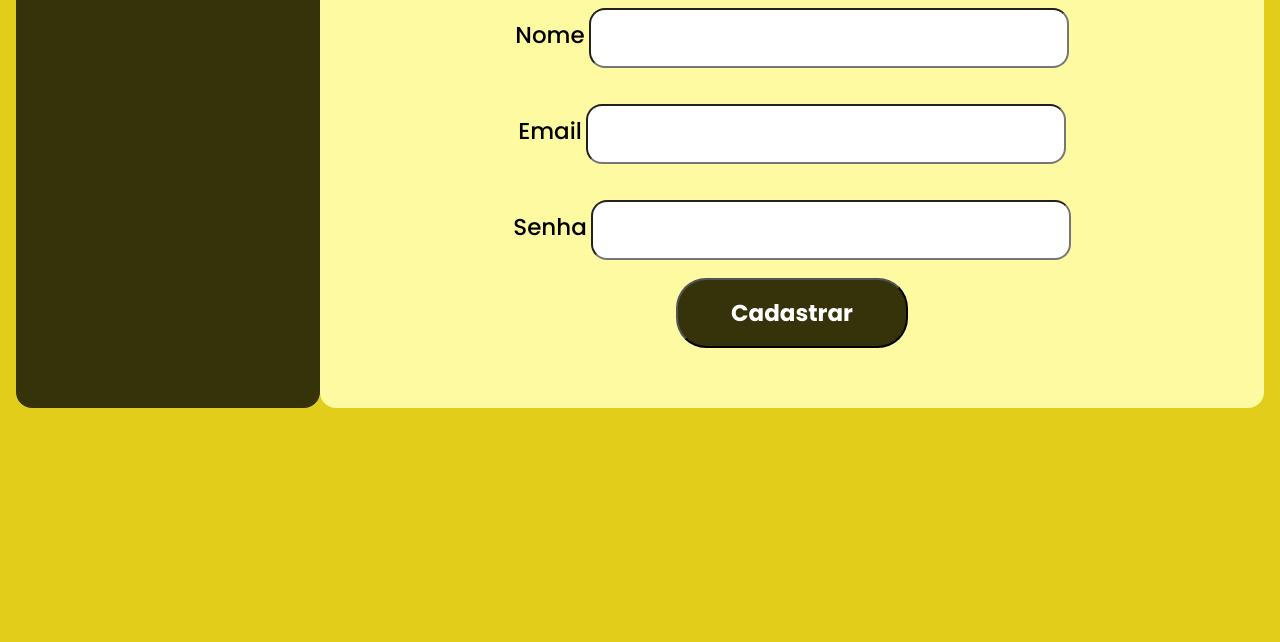
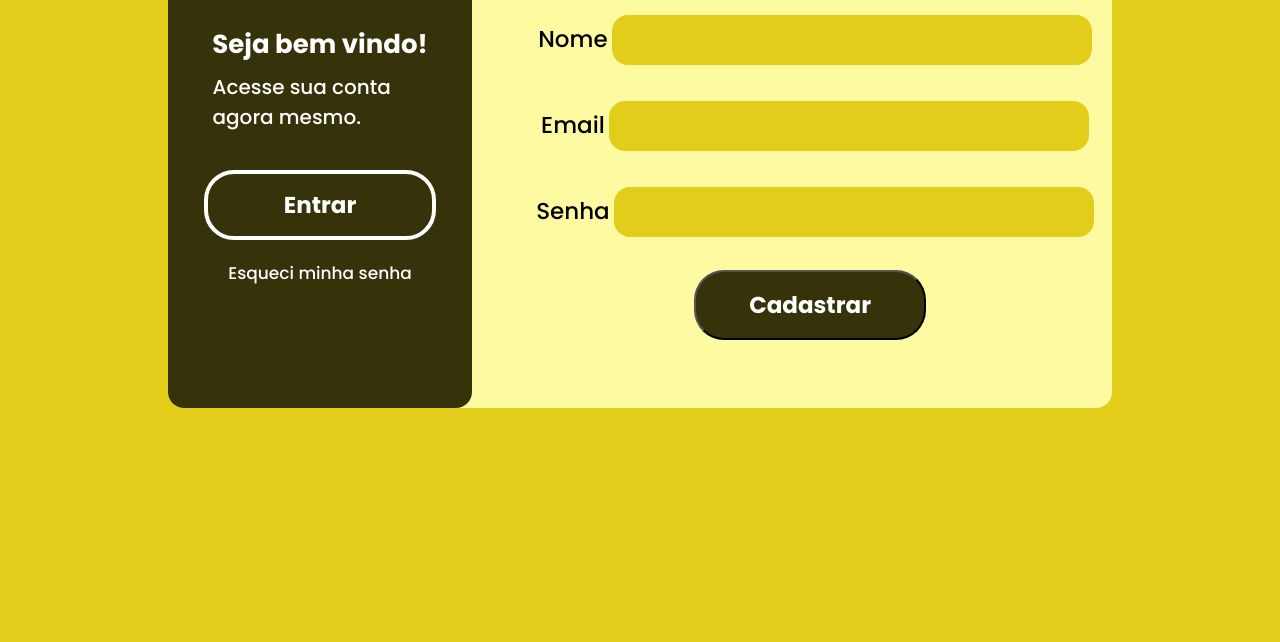
Before and after one commit to MateusPiresLino/formulario_ebac, a plain HTML site: page index.html in a window 1280 px wide. Shown: the part 382-1024 px from the top of the page. Drawn offline with Linux system fonts and the light colour scheme.

Commit message:
finalizado login e registro.

```diff
--- a/css/style.css
+++ b/css/style.css
@@ -4,17 +4,18 @@
     text-decoration: none;
     margin: 0;
     padding: 0;
+    font-family: "poppins", sans-serif;
 }
 
 body {
-    /*alinhamento do containers*/
+    /*alinhamento dos containers no body*/
     display: flex;
     justify-content: center;
     align-items: center;
 }
 
 .container {
-    /*Alinhamento dos conteiners_box*/
+    /*Alinhamento do conteiner*/
     display: flex;
     justify-content:center;
     align-items: center;
@@ -23,60 +24,116 @@ body {
     width: 1440px;
 }
 
+.container_box {
+    /*alinhamento flexbox de conteiner_box*/
+    display: flex;
+    align-items:center;
+    justify-content: space-between;
+    width: 944px;
+    height: 555px;
+    background-color: #FEFAA1;
+    border-radius: 16px;
+}
+
 .container_box_login {
+    /*alinhamento flexbox do login*/
+    display: flex;
+    align-items: center;
+    justify-content: center;
     width: 304px;
     height: 555px;
     background-color: #36320A;
     border-radius: 16px;
 }
 
+.container_login {
+    display: flex;
+    flex-direction: column;
+    align-items: center;
+}
+
+.container_login > h1 {
+    font-size: 26px;
+    color: #fff;
+    font-weight: 700;
+    margin-top: 50px;
+}
+
+.container_login > h2 {
+    font-size: 20px;
+    color: #fff;
+    font-weight: 500;
+    height: 83px;
+    width: 215px;
+    margin-top: 8px;
+}
+
+.container_login > button {
+    border-color: #fff;
+    border-width: 4px;
+    border-style:solid;
+}
+
+.container_login > button:active{
+    color: #36320A;
+    background-color: #E2CE1A;
+}
+
+.container_login > a {
+    font-size: 17px;
+    color: #fff;
+    font-weight: 500;
+    margin-top: 20px;
+}
+
 .container_box_register {
-    /*Alinhamento de Title, sub_title e Divs*/
     display: flex;
-    align-items:center;
-    justify-content: center;
     flex-direction: column;
-    width: 944px;
-    height: 555px;
-    background-color: #FEFAA1;
-    border-radius: 16px;
+    align-items: center;
 }
 
 .Title_Register {
-    font-family: "poppins", sans-serif;
     font-size: 32px;
     font-weight:800;
 }
 
 .Sub_Title_Register {
-    font-family: "poppins", sans-serif;
     font-size: 19px;
     font-weight: 600;
 }
 
 .register_name, .register_email, .register_senha {
     margin: 18px;
+    padding-left: 10px;
 }
 
 Div > input {
+    /*nnputs do registro*/
     width: 480px;
-    height: 60px;
+    height: 50px;
+    background-color: #E2CE1A;
+    font-size: 19px;
+    font-weight: 500;
     border-radius: 16px;
+    border-style: none;
+    outline: none;
+    padding: 10px;
 }
 
 Div > label {
+    /*label do registro*/
     font-size: 23px;
-    font-family: "poppins", sans-serif;
     font-weight: 500;
 }
 
-Div > button {
+button {
+    /*estilização buttons login e registro*/
     height: 70px;
     width: 232px;
     border-radius: 30px;
     background-color: #36320A;
-    font-family: "poppins", sans-serif;
     font-weight: 600;
     font-size: 23px;
     color: #fff;
+    margin-top: 15px;
 }
--- a/index.html
+++ b/index.html
@@ -5,17 +5,26 @@
         <meta name="viewport" content="width=device-width, initial-scale=1.0" />
         <title>Formulário</title>
         <link rel="stylesheet" href="./css/style.css" />
-        <link href="https://fonts.googleapis.com/css2?family=Poppins:wght@400;500;700;800&display=swap" rel="stylesheet">
+        <link
+        href="https://fonts.googleapis.com/css2?family=Poppins:wght@400;500;700;800&display=swap" rel="stylesheet"/>
     </head>
     <body>
         <form class="container" action="">
-        <section class="container_box_login"></section>
-        <section class="container_box_register">
+            <section class="container_box">
+                <section class="container_box_login">
+                    <div class="container_login">
+                        <h1>Seja bem vindo!</h1>
+                        <h2>Acesse sua conta agora mesmo.</h2>
+                        <button>Entrar</button>
+                        <a href="#">Esqueci minha senha</a>
+                    </div>
+                </section>
+                    <div class="container_box_register">
                         <h1 class="Title_Register">Crie sua conta</h1>
                         <h2 class="Sub_Title_Register">Preencha o formulário</h2>
                         <div class="register_name">
                             <label for="user">Nome</label>
-                <input id="user" type="text" />
+                            <input id="user" type="text"/>
                         </div>
                         <div class="register_email">
                             <label for="email">Email</label>
@@ -25,8 +34,9 @@
                             <label for="senha">Senha</label>
                             <input id="senha" type="password" />
                         </div>
-            <div>
+                        <div class="register_button">
                             <button type="submit">Cadastrar</button>
+                        </div>
                     </div>
             </section>
         </form>
```
Lines whose indentation alone changed are shown as unchanged.
